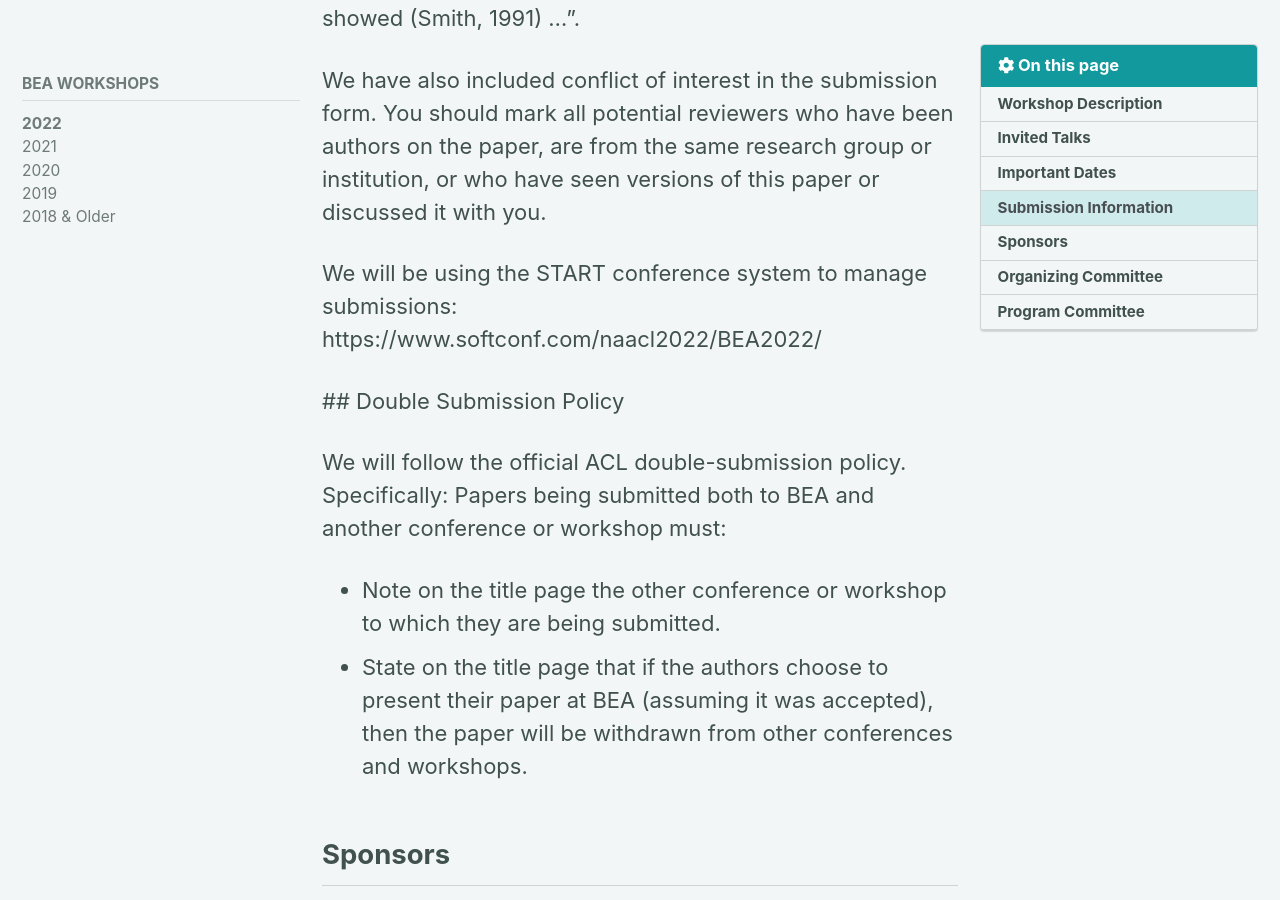
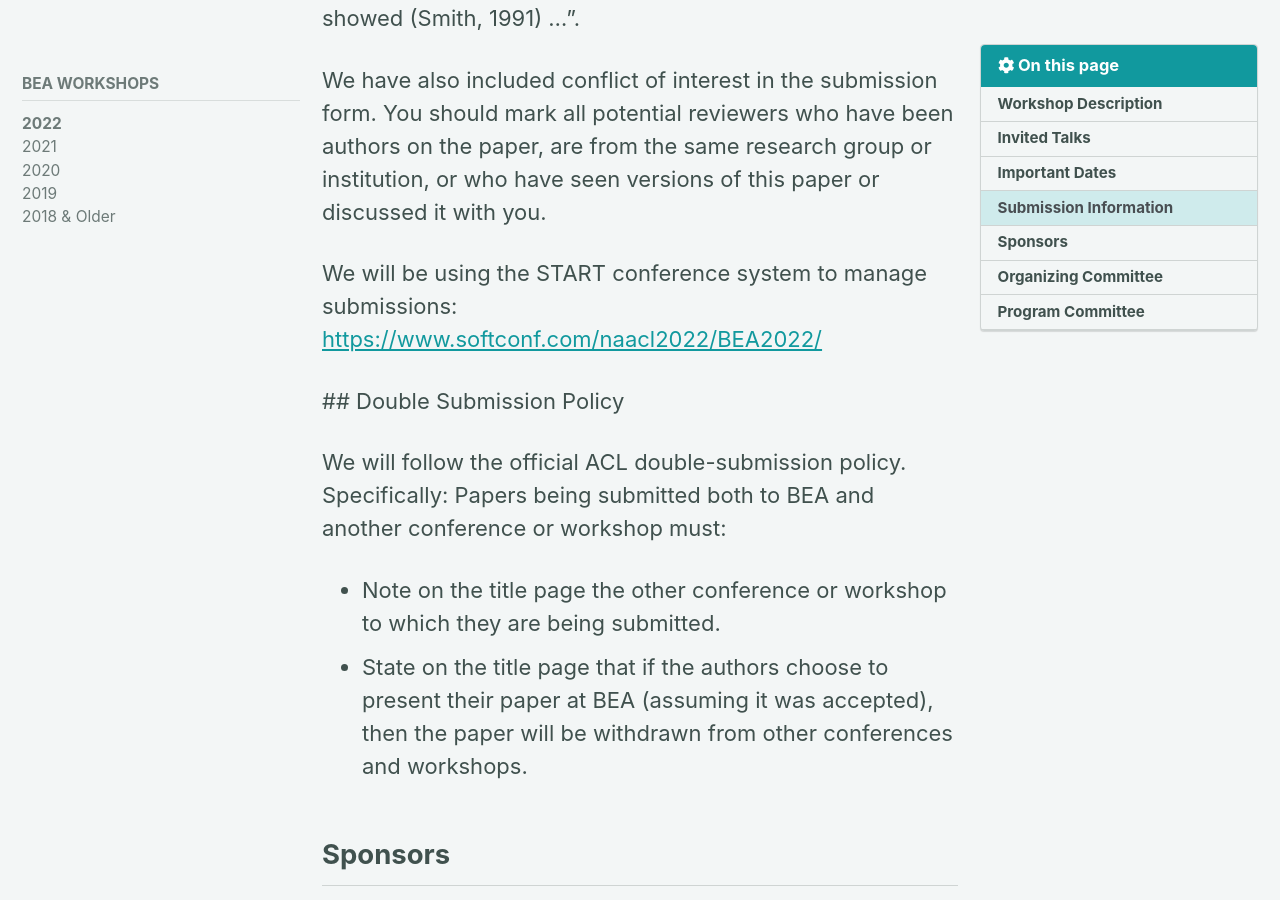
Before and after one commit to sigedu-org/website, a Jekyll site: the page built from _pages/bea/current.md, in a window 1280 px wide and 900 px high, scrolled down 5733 px. Built offline with Jekyll 4.4.1, drawn with Linux system fonts in a browser that asks for light colours; cached includes are drawn as plain includes; nearby versions of some CDN libraries; part of the change alters nothing that is shown.

```diff
--- a/_pages/bea/current.md
+++ b/_pages/bea/current.md
@@ -108,7 +108,7 @@ Previously published papers cannot be accepted. The submissions will be reviewed
 
 We have also included conflict of interest in the submission form. You should mark all potential reviewers who have been authors on the paper, are from the same research group or institution, or who have seen versions of this paper or discussed it with you.
 
-We will be using the START conference system to manage submissions: https://www.softconf.com/naacl2022/BEA2022/
+We will be using the START conference system to manage submissions: [https://www.softconf.com/naacl2022/BEA2022/](https://www.softconf.com/naacl2022/BEA2022/)
 
 ## Double Submission Policy
 
```
